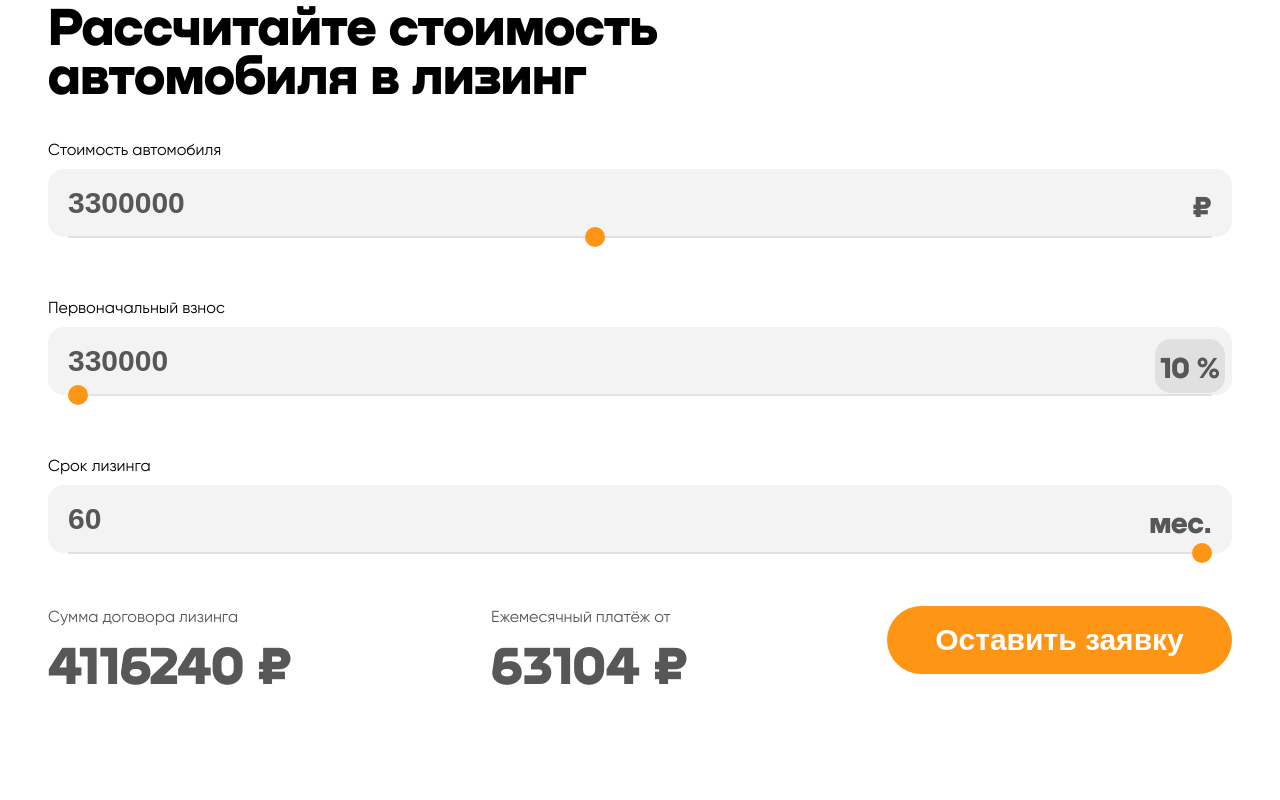
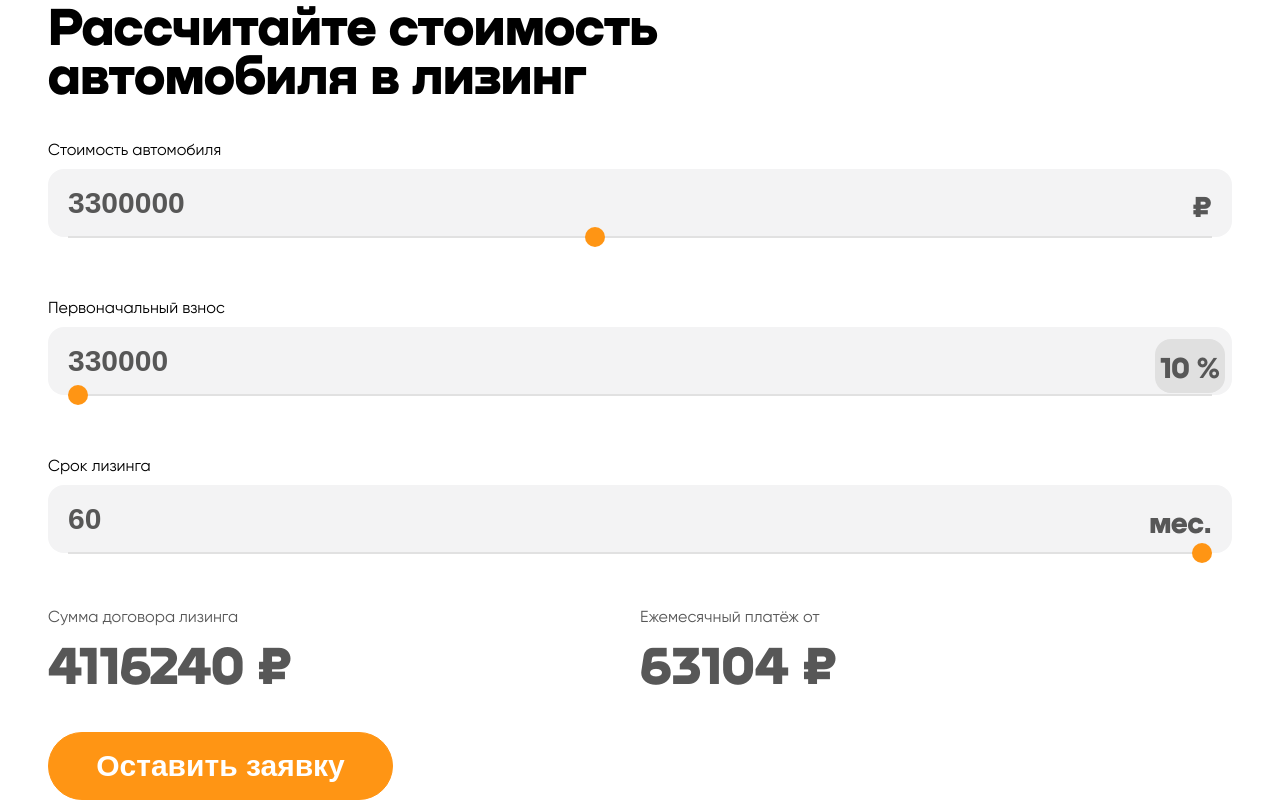
Before and after one commit to thehand13/oxem-test-task, a Next.js app: page / in a window 1280 px wide. Shown: the part 644-1444 px from the top of the page. Before the commit the page ends 1339 px from the top, so only its background shows below. Built offline with nearby package versions, Linux system fonts and the light colour scheme.

Commit message:
Fixed leasing form styling

```diff
--- a/src/components/leasing-form/LeasingForm.module.css
+++ b/src/components/leasing-form/LeasingForm.module.css
@@ -18,6 +18,7 @@
 }
 
 .outputContainer {
+  position: relative;
   display: flex;
   justify-content: space-between;
   margin-top: 44px;
@@ -33,6 +34,13 @@
   height: 68px;
 }
 
+@media (min-width: 1439px) {
+  .inputWrapper,
+  .outputWrapper {
+    width: 31%;
+  }
+}
+
 @media (max-width: 1439px) {
   .leasingForm {
     margin-top: 80px;
@@ -44,15 +52,18 @@
     height: 421px;
   }
 
+  .outputContainer {
+    flex-wrap: wrap;
+  }
+
+  .outputWrapper {
+    width: calc(100% / 2);
+  }
+
   .mainButton {
+    margin-top: 44px;
     width: 345px;
     height: 68px;
-  }
-}
-
-@media (max-width: 1023px) {
-  .outputContainer {
-    flex-wrap: wrap;
   }
 }
 
@@ -74,6 +85,7 @@
   }
 
   .mainButton {
+    margin-top: 0px;
     font-size: 22px;
     line-height: 20px;
     width: 280px;
--- a/src/components/leasing-form/LeasingForm.tsx
+++ b/src/components/leasing-form/LeasingForm.tsx
@@ -81,6 +81,7 @@ const LeasingForm: React.FC<{ onOpen: () => void }> = (props) => {
         Рассчитайте стоимость автомобиля в лизинг
       </div>
       <div className={styles.inputContainer}>
+        <div className={styles.inputWrapper}>
           <SliderInput
             minValue={inputRanges.price.min}
             maxValue={inputRanges.price.max}
@@ -89,6 +90,8 @@ const LeasingForm: React.FC<{ onOpen: () => void }> = (props) => {
             sign={'₽'}
             handler={setPriceState}
           />
+        </div>
+        <div className={styles.inputWrapper}>
           <PercentInput
             minValue={initialPayMinState}
             maxValue={initialPayMaxState}
@@ -98,6 +101,8 @@ const LeasingForm: React.FC<{ onOpen: () => void }> = (props) => {
             sign={'%'}
             handler={setInitialPayState}
           />
+        </div>
+        <div className={styles.inputWrapper}>
           <SliderInput
             minValue={inputRanges.duration.min}
             maxValue={inputRanges.duration.max}
@@ -106,6 +111,7 @@ const LeasingForm: React.FC<{ onOpen: () => void }> = (props) => {
             sign={'мес.'}
             handler={setDurationState}
           />
+        </div>
       </div>
       <div className={styles.outputContainer}>
         <div className={styles.outputWrapper}>
```
Lines whose indentation alone changed are shown as unchanged.
